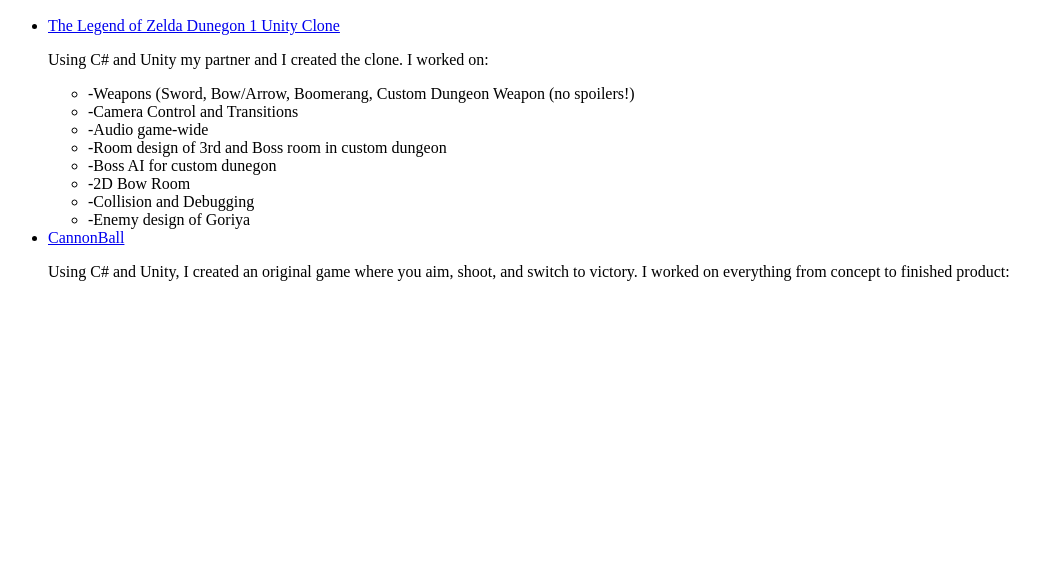
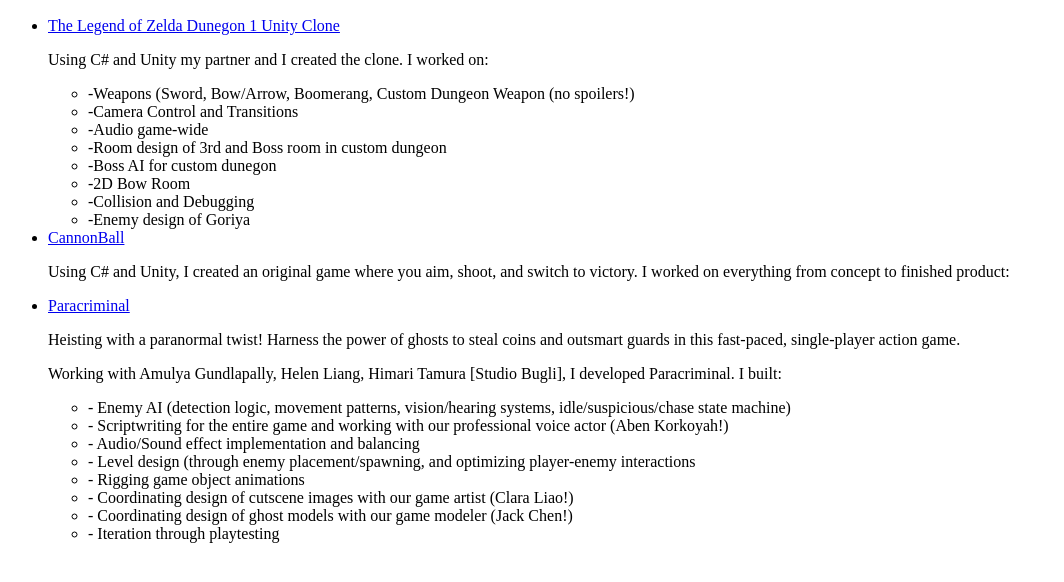
Before and after one commit to mgopal64/mgopal64.github.io, a plain HTML site: page index.html in a window 1280 px wide. Shown: the part 96-678 px from the top of the page, without its empty margins (0-1064 px from the left). Drawn offline with Linux system fonts and the light colour scheme.

Commit message:
Update index.html

```diff
--- a/index.html
+++ b/index.html
@@ -34,6 +34,23 @@
       <ul>
       </ul>
     </li>
+    <li>
+      <a href="https://himaritamura.itch.io/paracriminal">
+        Paracriminal
+      </a>
+      <p> Heisting with a paranormal twist! Harness the power of ghosts to steal coins and outsmart guards in this fast-paced, single-player action game.</p>
+      <p> Working with Amulya Gundlapally, Helen Liang, Himari Tamura [Studio Bugli], I developed Paracriminal. I built: </p>
+      <ul>
+        <li>- Enemy AI (detection logic, movement patterns, vision/hearing systems, idle/suspicious/chase state machine)</li>
+        <li>- Scriptwriting for the entire game and working with our professional voice actor (Aben Korkoyah!)</li>
+        <li>- Audio/Sound effect implementation and balancing </li>
+        <li>- Level design (through enemy placement/spawning, and optimizing player-enemy interactions</li>
+        <li>- Rigging game object animations </li>
+        <li>- Coordinating design of cutscene images with our game artist (Clara Liao!) </li>
+        <li>- Coordinating design of ghost models with our game modeler (Jack Chen!)
+        <li>- Iteration through playtesting</li>
+      </ul>
+    </li>
   </ul>
 
 </body>
```
